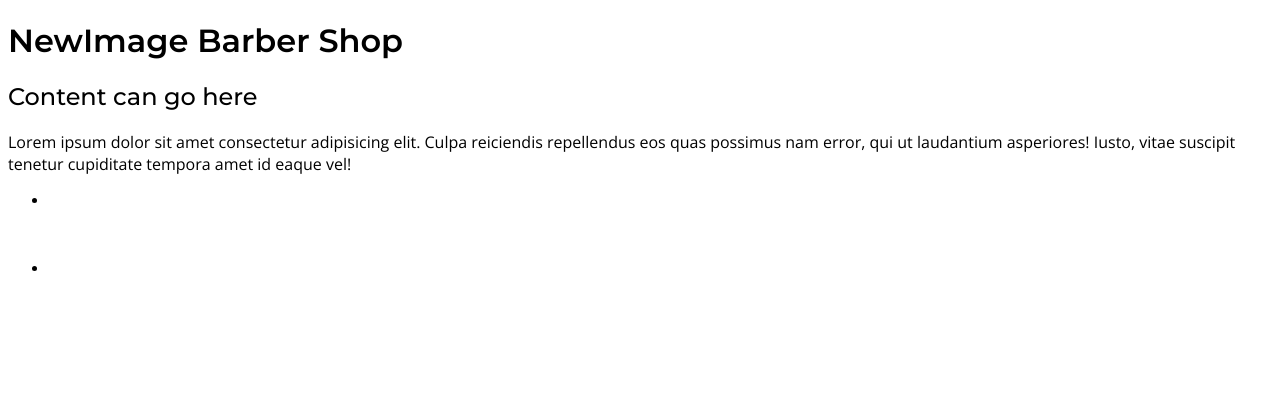
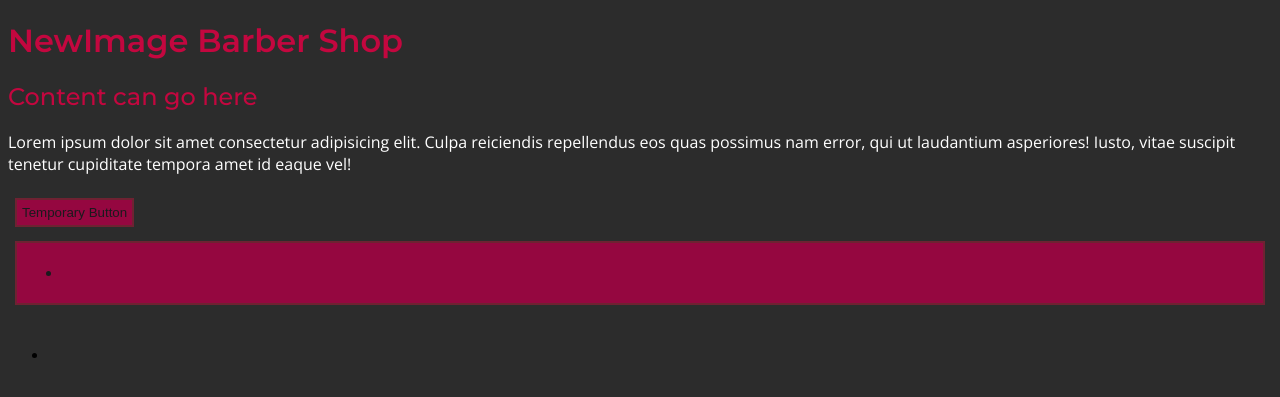
Before and after one commit to mchris99/NewImage, a plain HTML site: page code/HomeTemplate.html in a window 1280 px wide. Drawn offline with nearby package versions, Linux system fonts and the light colour scheme.

Commit message:
Begin making color scheme

```diff
--- a/code/HomeTemplate.html
+++ b/code/HomeTemplate.html
@@ -28,6 +28,7 @@
     <p>Lorem ipsum dolor sit amet consectetur adipisicing elit. Culpa reiciendis repellendus eos
         quas possimus nam error, qui ut laudantium asperiores! Iusto, vitae suscipit tenetur cupiditate tempora amet id
         eaque vel!</p>
+    <button>Temporary Button</button>
     <div id="headerDiv">
         <nav>
             <ul>
--- a/code/Main.css
+++ b/code/Main.css
@@ -14,10 +14,23 @@ Put this link element in the head element, before other links to CSS files.
     font-family: "Open Sans", sans-serif;
     */
 @import url("https://fonts.googleapis.com/css2?family=Montserrat:wght@500;600&family=Open+Sans&display=swap");
-
+/* Color Scheme: black, grey, and reds
+    Source: https://visme.co/blog/website-color-schemes/#attachment_13246:~:text=Contemporary%20and%20Bold
+    */
+:root {
+    --black: #1a1a1d;
+    --darkGrey: #2c2c2c;
+    --grey: #4e4e50;
+    --darkRed: #6f2232;
+    --red: #950740;
+    --lightRed: #c3073f;
+    --white: white;
+}
+/* Text elements: */
 h1 {
     font-family: "Montserrat", sans-serif;
     font-weight: 600;
+    color: var(--lightRed);
 }
 h2,
 h3,
@@ -26,7 +39,23 @@ h5,
 h6 {
     font-family: "Montserrat", sans-serif;
     font-weight: 500;
+    color: var(--lightRed);
 }
 p {
     font-family: "Open Sans", sans-serif;
+    color: var(--white);
 }
+
+body {
+    background-color: var(--darkGrey);
+}
+
+/* Interactive elements: */
+nav,
+button {
+    background-color: var(--red);
+    color: var(--black);
+    border: 2px solid var(--darkRed);
+    padding: 5px;
+    margin: 7px;
+}
```
